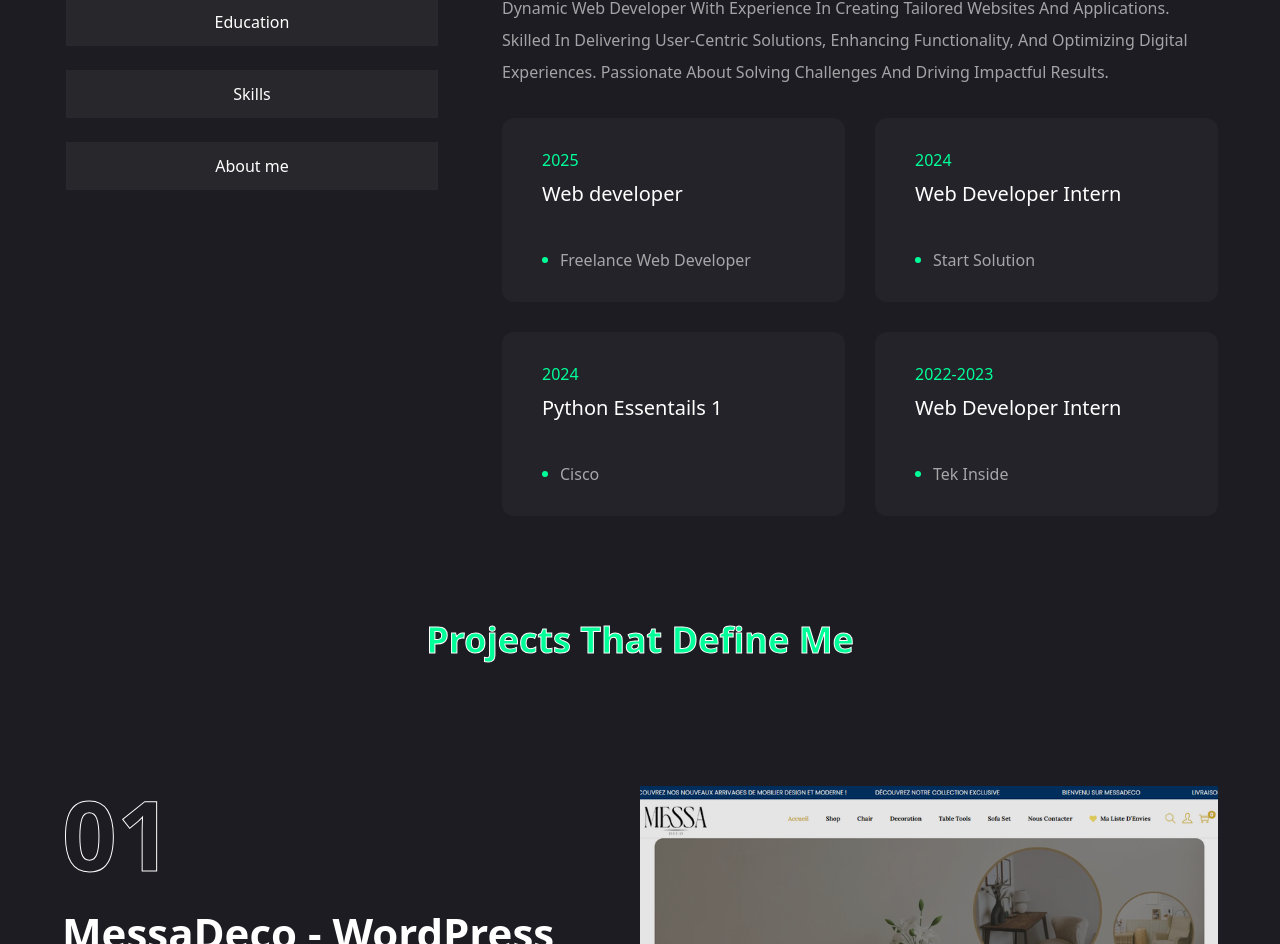
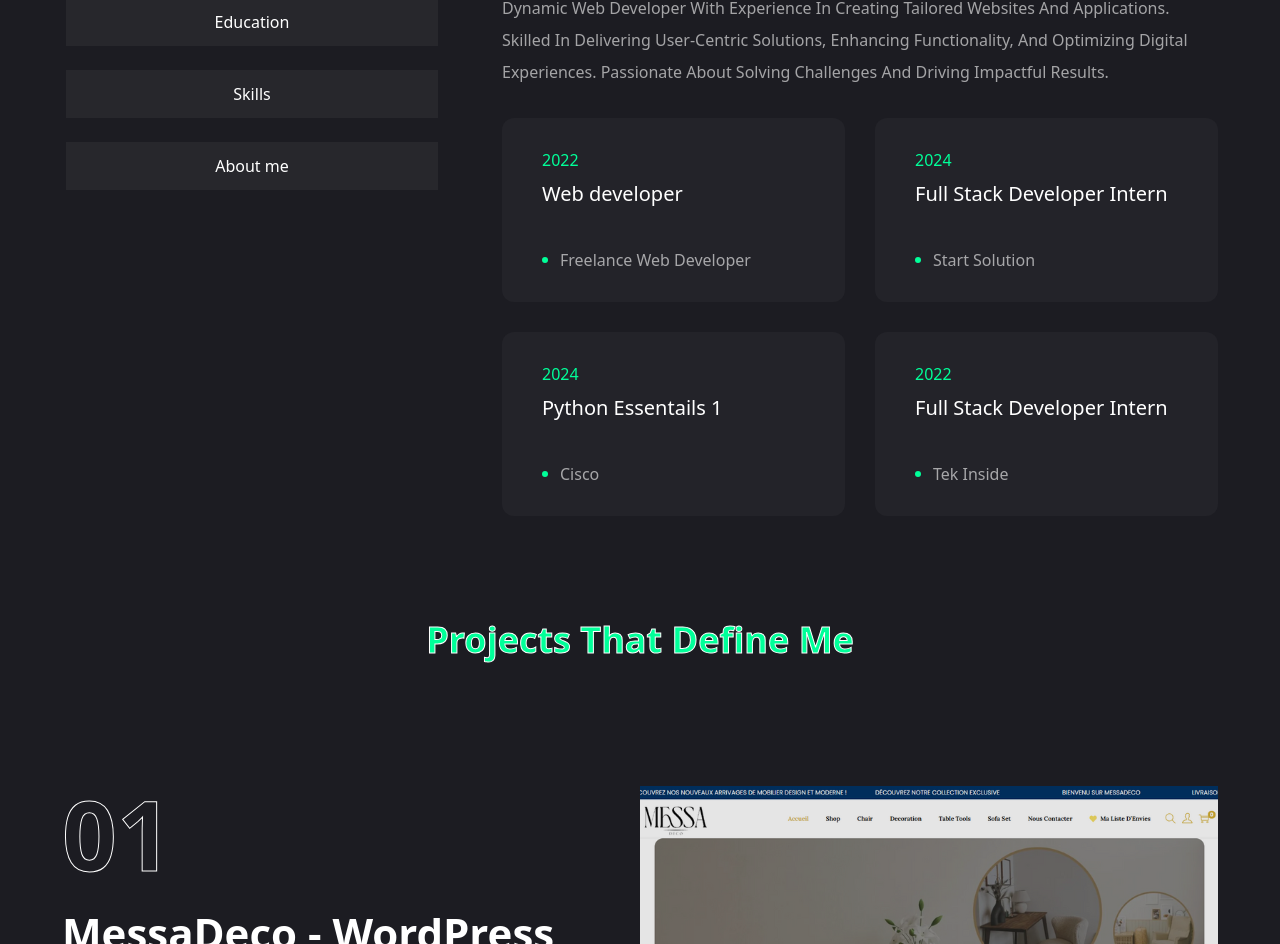
Before and after one commit to SoufianeRefaiCoding/soufRCode, a Next.js app: page / in a window 1280 px wide. Shown: the part 1908-2852 px from the top of the page. Built offline with nearby package versions, Linux system fonts and the light colour scheme.

Commit message:
update cv

```diff
--- a/app/page.jsx
+++ b/app/page.jsx
@@ -28,8 +28,8 @@ export default function Home() {
                   </Button> */}
                   <Button variant="outline" size="lg" className="uppercase flex items-center gap-2 ">
                         <a
-                          href="/assets/soufianeRefai.pdf"
-                          download="My-CV"
+                          href="/assets/refaiSoufiane_2.pdf"
+                          download="soufianeRefai-CV"
                           className="uppercase flex items-center gap-2 "
                         >
                           <span>Download CV</span>
--- a/app/resume/page.jsx
+++ b/app/resume/page.jsx
@@ -40,11 +40,11 @@ const experience={
         {
             company:"Freelance Web Developer",
             position:"Web developer",
-            doration:"2025"
+            doration:"2022"
         },
         {
             company:"Start Solution",
-            position:"Web Developer Intern",
+            position:"Full Stack Developer Intern",
             doration:"2024"
         },
         {
@@ -54,13 +54,13 @@ const experience={
         },
         {
             company:"Tek Inside",
-            position:"Web Developer Intern",
-            doration:"2022-2023"
+            position:"Full Stack Developer Intern",
+            doration:"2022"
         },
         {
             company:"Cnm Network",
             position:"Web Developer Intern",
-            doration:"2021-2022"
+            doration:"2021"
         },
         {
             company:"OpenClassrooms",
@@ -78,7 +78,7 @@ const education={
     items:[
         {
             institution:"Supmti",
-            degree:"Ingénierie des Systèmes Informatiques",
+            degree:"Computer Systems Engineering",
             doration:"2024-2025"
         },{
             institution:"Ofppt",
@@ -86,7 +86,7 @@ const education={
             doration:"2022 - 2024"
         },{
             institution:"Salah Eddin Ayoube",
-            degree:"Baccalaureate in Experimental Sciences",
+            degree:"Bachelor in Experimental Sciences",
             doration:"2018 - 2019"
         },
 
```
Also changed, not shown: 1 other file (tests, documents, lock files or other folders).
